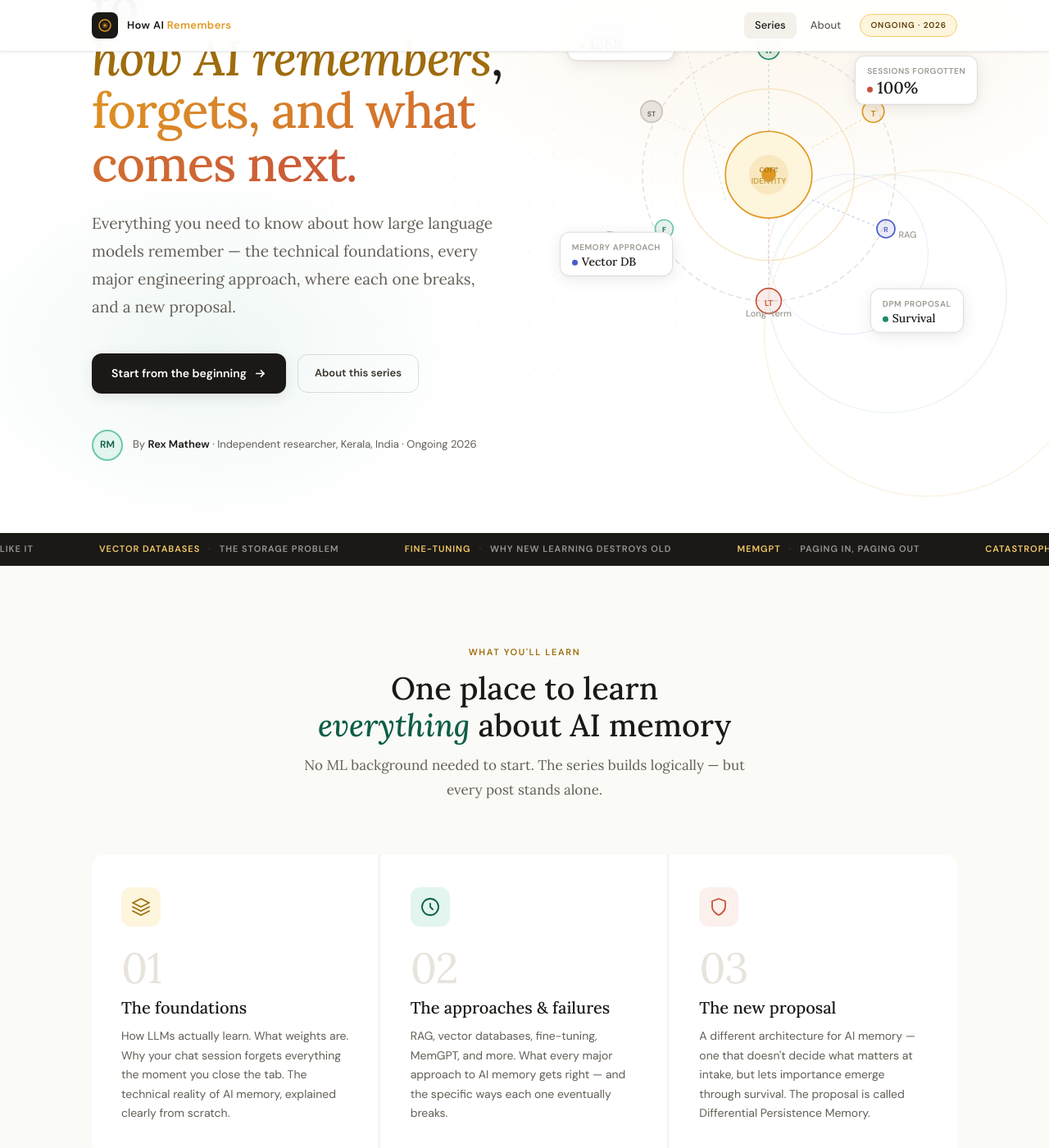
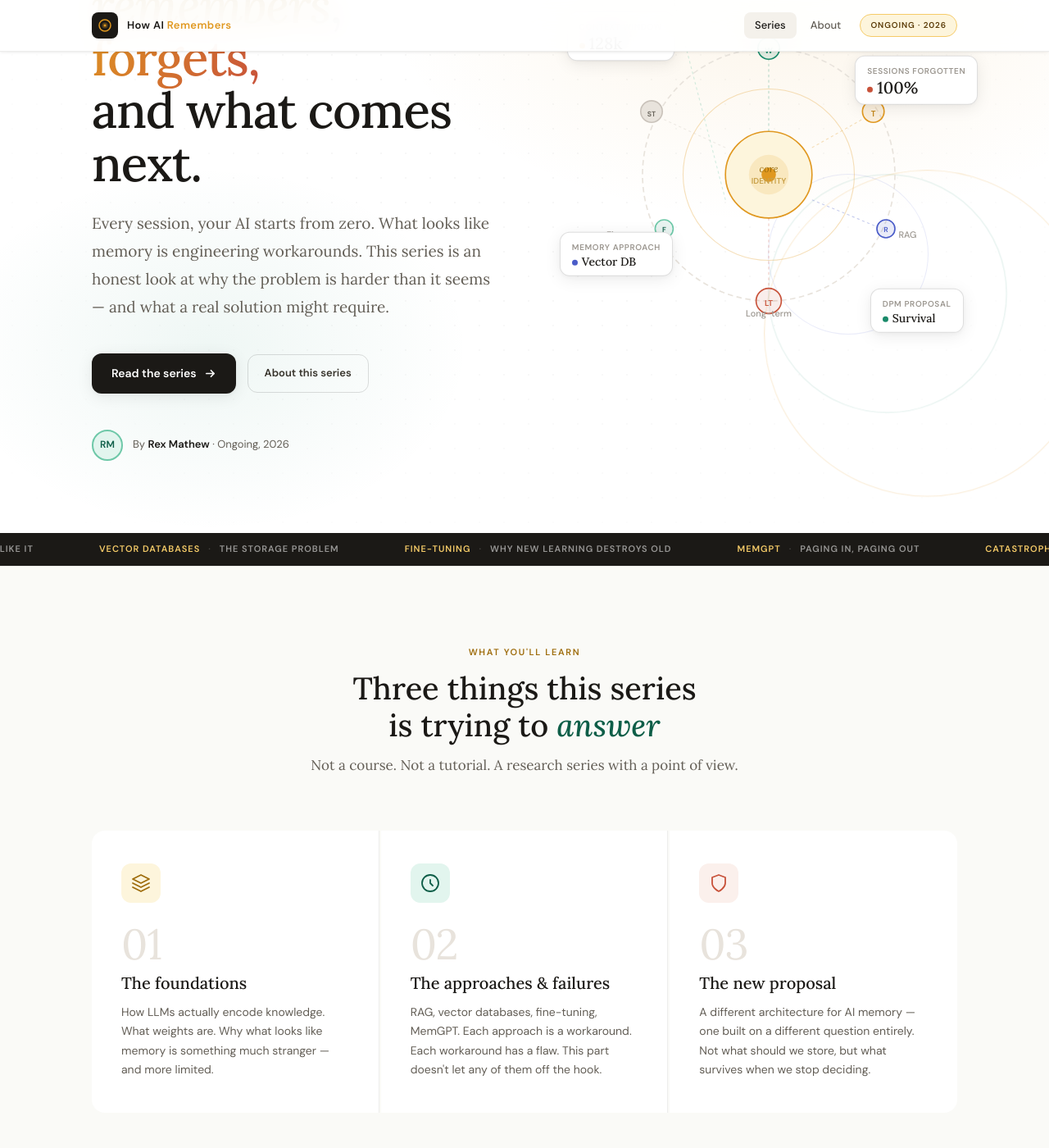
Before and after one commit to rex-mathew/rex-mathew.github.io, a Jekyll site: the page index.html, which Jekyll copies as it is, in a window 1280 px wide and 1400 px high, scrolled down 311 px. Shown: the whole window at 82% size. Built offline with Jekyll 4.4.1, drawn with Linux system fonts in a browser that asks for light colours; some of the changed text lies outside the part shown.

Commit message:
Update index.html

```diff
--- a/index.html
+++ b/index.html
@@ -680,22 +680,22 @@ a { color: inherit; text-decoration: none; }
     <div>
       <div class="hero-eyebrow au">
         <span class="eyebrow-bar"></span>
-        A Complete Guide to AI Memory
+        An Independent Research Series
       </div>
 
       <h1 class="hero-h1 au a1">
-        A complete guide to<br>
-        <span class="h1-italic">how AI remembers</span>,<br>
-        <span class="h1-gradient">forgets, and what comes next.</span>
+        How AI<br>
+        <span class="h1-italic">remembers</span>,
+        <span class="h1-gradient">forgets,</span><br>and what comes next.
       </h1>
 
       <p class="hero-deck au a2">
-        Everything you need to know about how large language models remember — the technical foundations, every major engineering approach, where each one breaks, and a new proposal.
+        Every session, your AI starts from zero. What looks like memory is engineering workarounds. This series is an honest look at why the problem is harder than it seems — and what a real solution might require.
       </p>
 
       <div class="hero-actions au a3">
         <a href="#series" class="btn-primary">
-          Start from the beginning
+          Read the series
           <svg viewBox="0 0 16 16" fill="none"><path d="M3 8h10M9 4l4 4-4 4" stroke="currentColor" stroke-width="1.8" stroke-linecap="round" stroke-linejoin="round"/></svg>
         </a>
         <a href="/about/" class="btn-outline">About this series</a>
@@ -703,7 +703,7 @@ a { color: inherit; text-decoration: none; }
 
       <div class="hero-byline au a4">
         <div class="avi">RM</div>
-        <span>By <strong>Rex Mathew</strong> · Independent researcher, Kerala, India · Ongoing 2026</span>
+        <span>By <strong>Rex Mathew</strong> · Ongoing, 2026</span>
       </div>
     </div>
 
@@ -820,8 +820,9 @@ a { color: inherit; text-decoration: none; }
   <div class="pillars-in">
     <div class="pillars-head sr">
       <span class="section-kicker">What you'll learn</span>
-      <h2 class="section-h2">One place to learn<br><em>everything</em> about AI memory</h2>
-      <p class="pillars-sub">No ML background needed to start. The series builds logically — but every post stands alone.</p>
+      <h2 class="section-h2">Three things this series
+<br>is trying to <em>answer</em></h2>
+      <p class="pillars-sub">Not a course. Not a tutorial. A research series with a point of view.</p>
     </div>
 
     <div class="pillars-grid sr">
@@ -833,7 +834,7 @@ a { color: inherit; text-decoration: none; }
         </div>
         <span class="pc-num">01</span>
         <h3 class="pc-title">The foundations</h3>
-        <p class="pc-body">How LLMs actually learn. What weights are. Why your chat session forgets everything the moment you close the tab. The technical reality of AI memory, explained clearly from scratch.</p>
+        <p class="pc-body">How LLMs actually encode knowledge. What weights are. Why what looks like memory is something much stranger — and more limited.</p>
       </div>
       <div class="pillar-card pc-teal">
         <div class="pc-icon pc-icon-teal">
@@ -843,7 +844,7 @@ a { color: inherit; text-decoration: none; }
         </div>
         <span class="pc-num">02</span>
         <h3 class="pc-title">The approaches & failures</h3>
-        <p class="pc-body">RAG, vector databases, fine-tuning, MemGPT, and more. What every major approach to AI memory gets right — and the specific ways each one eventually breaks.</p>
+        <p class="pc-body">RAG, vector databases, fine-tuning, MemGPT. Each approach is a workaround. Each workaround has a flaw. This part doesn't let any of them off the hook.</p>
       </div>
       <div class="pillar-card pc-rose">
         <div class="pc-icon pc-icon-rose">
@@ -853,7 +854,7 @@ a { color: inherit; text-decoration: none; }
         </div>
         <span class="pc-num">03</span>
         <h3 class="pc-title">The new proposal</h3>
-        <p class="pc-body">A different architecture for AI memory — one that doesn't decide what matters at intake, but lets importance emerge through survival. The proposal is called Differential Persistence Memory.</p>
+        <p class="pc-body">A different architecture for AI memory — one built on a different question entirely. Not what should we store, but what survives when we stop deciding.</p>
       </div>
     </div>
   </div>
@@ -888,7 +889,7 @@ a { color: inherit; text-decoration: none; }
         <span class="section-kicker">The full series</span>
         <h2 class="section-h2" style="font-family:var(--serif);font-size:clamp(24px,3vw,34px);font-weight:500;color:var(--ink)">How AI Remembers</h2>
       </div>
-      <p class="sh-right">Each post is self-contained. But read in order, they build a complete picture.</p>
+      <p class="sh-right">A series with a thesis. Each post stands alone — but they're building toward something.</p>
     </div>
 
     <!-- ─── PART ONE ─── -->
@@ -1118,7 +1119,7 @@ a { color: inherit; text-decoration: none; }
       <div class="rn-icon">🗺</div>
       <div class="rn-text">
         <div class="rn-title">How to read this series</div>
-        <div class="rn-body">Part One builds the technical foundation — start here if you want to understand the problem properly. Part Two covers every major engineering approach and where each one breaks down. Part Three introduces a new architectural proposal and the research behind it. Start anywhere, but the series rewards reading in order.</div>
+        <div class="rn-body">Part One establishes what's actually happening inside these models. Part Two looks honestly at every major attempt to fix the memory problem. Part Three is where the series arrives at something new. Read in order, or start wherever the question pulls you.</div>
       </div>
     </div>
   </div>
@@ -1140,7 +1141,7 @@ a { color: inherit; text-decoration: none; }
         <div>
           <div class="fc-kicker">Part One · Foundations · Post 1 of 13</div>
           <h2 class="fc-title">What happens inside an LLM when it learns something</h2>
-          <p class="fc-excerpt">Gradient descent, backpropagation, and how facts get baked into billions of numbers. A full walkthrough of how LLMs actually learn — from random weights to a model that knows the capital of France. No prior ML knowledge needed.</p>
+          <p class="fc-excerpt">Gradient descent, backpropagation, and how facts get encoded into billions of numbers. What it actually means for a model to know something — with no memory address, no database, no filing cabinet.</p>
         </div>
         <div>
           <div class="fc-cta">
@@ -1290,7 +1291,7 @@ a { color: inherit; text-decoration: none; }
     <div class="sr-l">
       <span class="about-kicker">About this series</span>
       <h2 class="about-h2">One researcher's attempt to map<br>a genuinely hard problem</h2>
-      <p class="about-body">How AI Remembers is an independent research series written by Rex Mathew from Kerala, India. It covers the full landscape of AI memory — from technical fundamentals to the current frontier — and builds toward a new architectural proposal called Differential Persistence Memory.</p>
+      <p class="about-body">How AI Remembers is an independent research series by Rex Mathew. It investigates AI memory — how it works, why every current approach eventually fails, and whether a fundamentally different architecture is possible.</p>
       <p class="about-body" style="margin-bottom:1.75rem">Written to be accessible to curious readers at any level. Technically rigorous where it needs to be.</p>
       <a href="/about/" class="about-link">
         Read the full about page
@@ -1318,8 +1319,8 @@ a { color: inherit; text-decoration: none; }
       <div class="stat-row">
         <span class="stat-num" style="font-size:28px;padding-top:6px">KL</span>
         <div class="stat-info">
-          <div class="stat-label">Written in Kerala, India</div>
-          <div class="stat-sub">Independent research. An ongoing study into AI memory architecture. Started March 2026.</div>
+          <div class="stat-label">Independent research</div>
+          <div class="stat-sub">No institution. No lab. A specific question, followed carefully. Started March 2026.</div>
         </div>
       </div>
     </div>
@@ -1337,7 +1338,7 @@ a { color: inherit; text-decoration: none; }
       How AI Remembers
     </div>
     <p class="footer-text">
-      An independent research series on AI memory, by <a href="/about/">Rex Mathew</a>, Kerala, India. 2026.<br>
+      An independent research series on AI memory by <a href="/about/">Rex Mathew</a>. 2026.<br>
       Published on <a href="https://rex-mathew.github.io">rex-mathew.github.io</a>
     </p>
   </div>
```
Also changed, not shown: other parts of index.html (+2 -2 lines).
